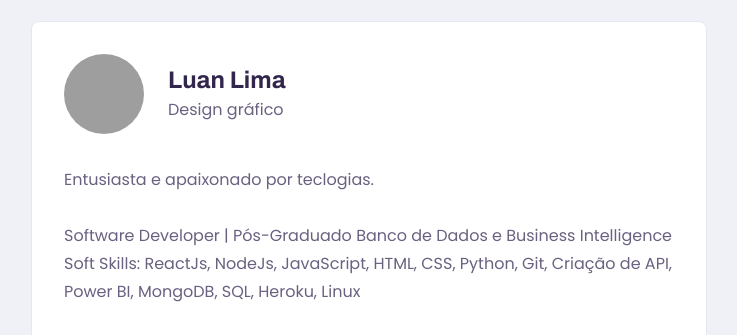
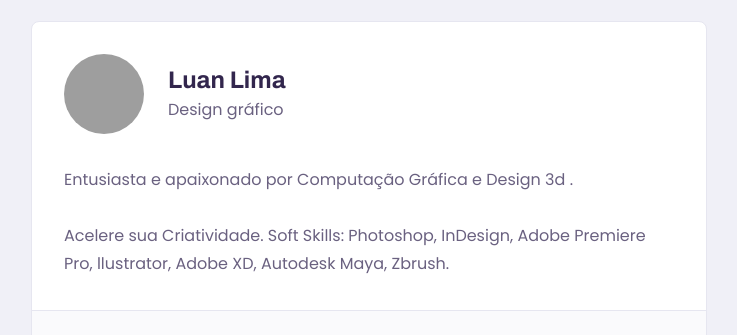
Before and after one commit to jpablolima/proffys, a plain HTML site: page study.html in a window 1280 px wide. Shown: the part 838-1173 px from the top of the page, without its empty margins (271-1008 px from the left). Drawn offline with Linux system fonts and the light colour scheme; grey boxes are pictures that could not be loaded.

Commit message:
auteração de descrição

```diff
--- a/study.html
+++ b/study.html
@@ -103,10 +103,11 @@
         </header>
 
         <p>
-          Entusiasta e apaixonado por teclogias.<br><br>Software Developer | Pós-Graduado Banco de Dados e Business
-          Intelligence Soft Skills: ReactJs, NodeJs, JavaScript, HTML, CSS, Python, Git, Criação de API, Power BI,
-          MongoDB, SQL,
-          Heroku, Linux </p>
+          Entusiasta e apaixonado por Computação Gráfica e Design 3d .<br><br>
+          Acelere sua Criatividade. Soft Skills: Photoshop, InDesign, Adobe Premiere Pro, llustrator, Adobe XD, Autodesk
+          Maya,
+          Zbrush.
+        </p>
         <footer>
           <p>Preço/Hora <strong>$40,00</strong>
           </p>
```
